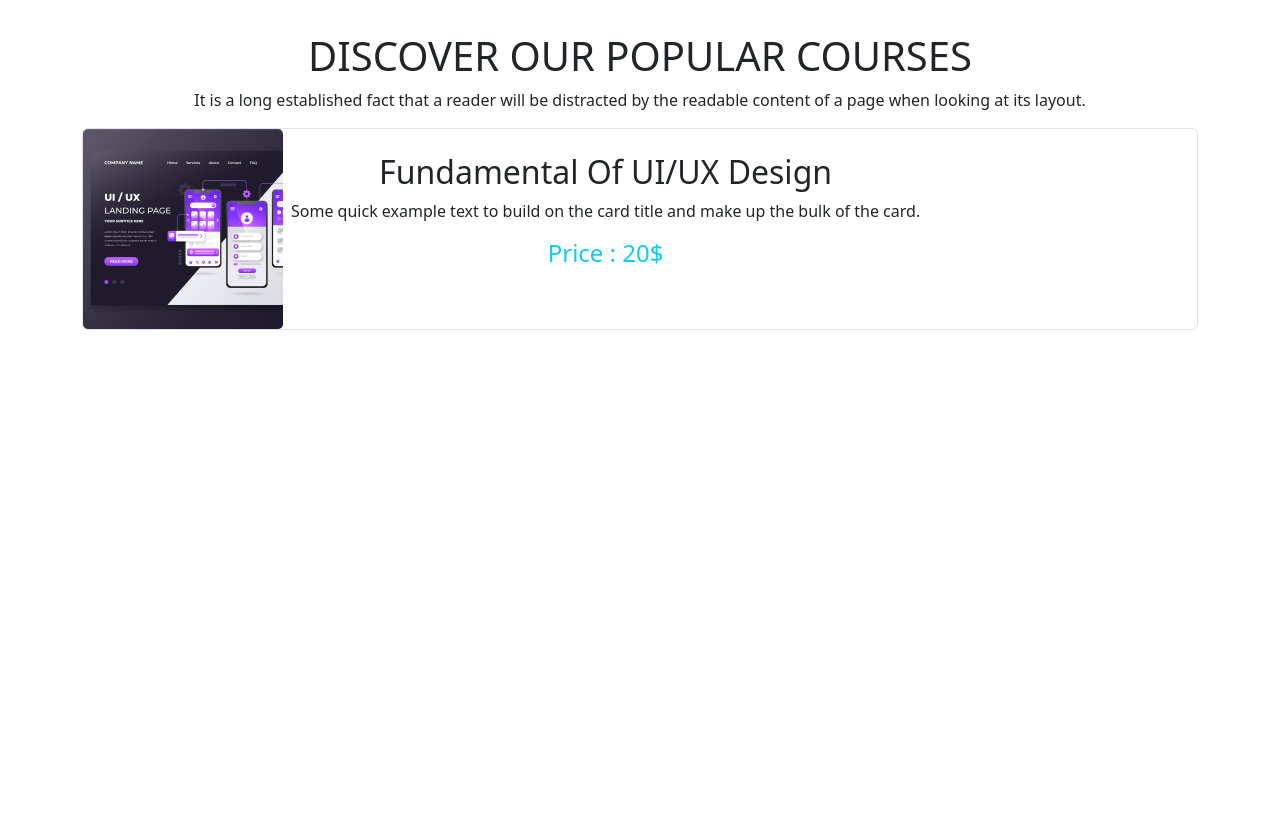
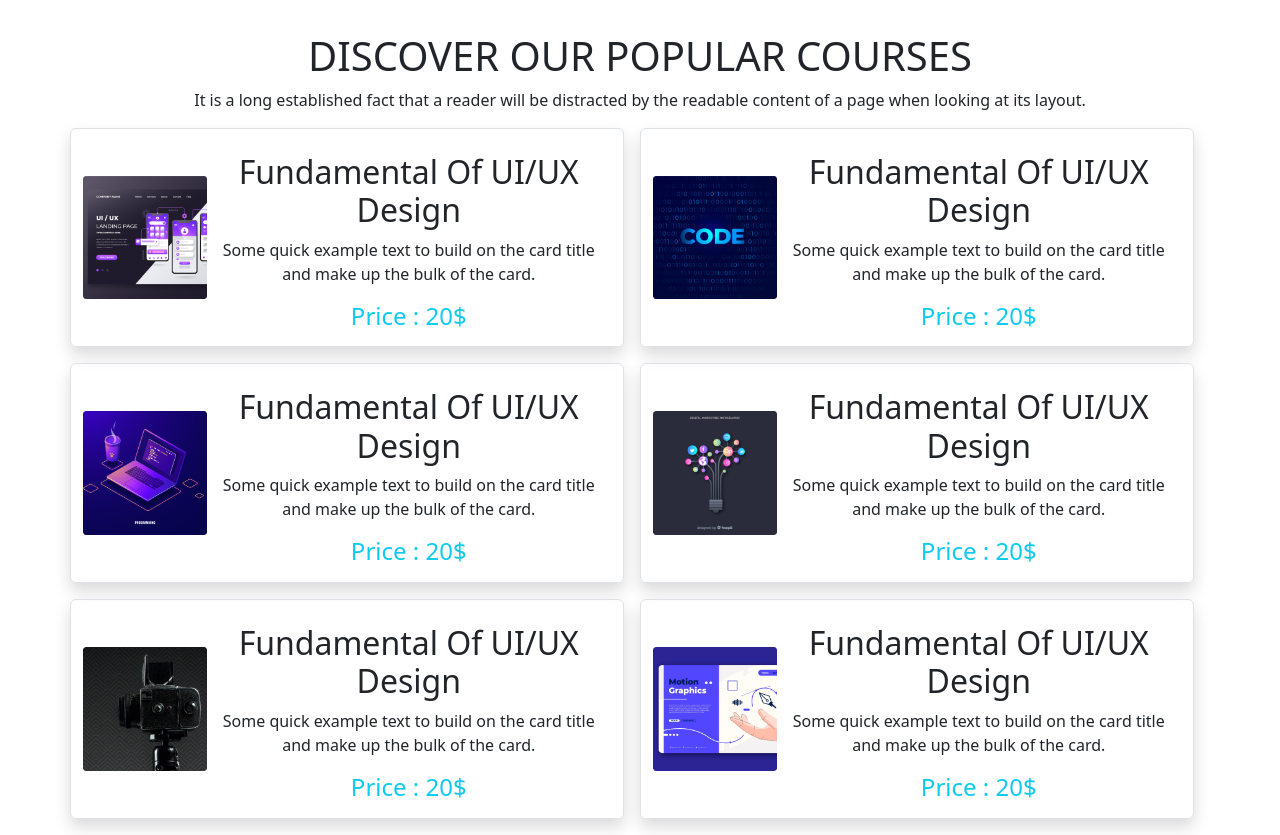
Before and after one commit to BbillahrariBBr/EdTechlanding, a plain HTML site: page index.html in a window 1280 px wide. Shown: the part 680-1515 px from the top of the page. Before the commit the page ends 1026 px from the top, so only its background shows below. Drawn offline with nearby package versions, Linux system fonts and the light colour scheme.

Commit message:
discover our popular course responsive done

```diff
--- a/index.html
+++ b/index.html
@@ -133,13 +133,105 @@
                     readable content of a page when looking at its layout.</p>
             </div>
             <!-- courses -->
-            <div class="grid g-col-lg-6">
+            <div class="">
                 <!-- single course -->
-                <div class="text-center border border-1 rounded mb-3">
+                <div class="row ">
+                    <div class="text-center border border-1 rounded mb-3 col-md-12 col-lg me-3 shadow">
                         <!-- course image -->
-                    <div class="d-md-flex">
-                        <div class="">
+                        <div class="d-sm-flex">
+                            <div class="d-sm-flex justify-content-center align-items-center">
                                 <img class="img-fluid" src="images/course/course-1.png" alt="">
+                            </div>
+                            <!-- course details -->
+                            <div class="mt-3 p-2">
+                                <h2 class="text-break">Fundamental Of UI/UX Design</h2>
+                                <p class="text-center text-break">Some quick example text to build on the card title and
+                                    make up
+                                    the bulk of the card.</p>
+                                <h4 class="text-info text-break">Price : 20$</h4>
+                            </div>
+                        </div>
+
+                    </div>
+                    <div class="text-center border border-1 rounded mb-3 col-md-12 col-lg me-3 shadow">
+                        <!-- course image -->
+                        <div class="d-sm-flex">
+                            <div class="d-sm-flex justify-content-center align-items-center">
+                                <img class="img-fluid w-100" src="images/course/course-2.png" alt="">
+                            </div>
+                            <!-- course details -->
+                            <div class="mt-3 p-2">
+                                <h2 class="text-break">Fundamental Of UI/UX Design</h2>
+                                <p class="text-center text-break">Some quick example text to build on the card title and
+                                    make up
+                                    the bulk of the card.</p>
+                                <h4 class="text-info text-break">Price : 20$</h4>
+                            </div>
+                        </div>
+
+                    </div>
+
+                </div>
+                <div class="row ">
+                    <div class="text-center border border-1 rounded mb-3 col-md-12 col-lg me-3 shadow">
+                        <!-- course image -->
+                        <div class="d-sm-flex">
+                            <div class="d-sm-flex justify-content-center align-items-center">
+                                <img class="img-fluid w-100" src="images/course/course-3.png" alt="">
+                            </div>
+                            <!-- course details -->
+                            <div class="mt-3 p-2">
+                                <h2 class="text-break">Fundamental Of UI/UX Design</h2>
+                                <p class="text-center text-break">Some quick example text to build on the card title and
+                                    make up
+                                    the bulk of the card.</p>
+                                <h4 class="text-info text-break">Price : 20$</h4>
+                            </div>
+                        </div>
+
+                    </div>
+                    <div class="text-center border border-1 rounded mb-3 col-md-12 col-lg me-3 shadow">
+                        <!-- course image -->
+                        <div class="d-sm-flex">
+                            <div class="d-sm-flex justify-content-center align-items-center">
+                                <img class="img-fluid w-100" src="images/course/course-4.png" alt="">
+                            </div>
+                            <!-- course details -->
+                            <div class="mt-3 p-2">
+                                <h2 class="text-break">Fundamental Of UI/UX Design</h2>
+                                <p class="text-center text-break">Some quick example text to build on the card title and
+                                    make up
+                                    the bulk of the card.</p>
+                                <h4 class="text-info text-break">Price : 20$</h4>
+                            </div>
+                        </div>
+
+                    </div>
+
+                </div>
+                <div class="row ">
+                    <div class="text-center border border-1 rounded mb-3 col-md-12 col-lg me-3 shadow">
+                        <!-- course image -->
+                        <div class="d-sm-flex">
+                            <div class="d-sm-flex justify-content-center align-items-center">
+                                <img class="img-fluid w-100" src="images/course/course-5.png" alt="">
+                            </div>
+                            <!-- course details -->
+                            <div class="mt-3 p-2">
+                                <h2 class="text-break">Fundamental Of UI/UX Design</h2>
+                                <p class="text-center text-break">Some quick example text to build on the card title and
+                                    make up
+                                    the bulk of the card.</p>
+                                <h4 class="text-info text-break">Price : 20$</h4>
+                            </div>
+                        </div>
+
+                    </div>
+                    <div class="text-center border border-1 rounded mb-3 col-md-12 col-lg me-3 shadow">
+                        <!-- course image -->
+                        <div class="d-sm-flex">
+                            <div class="d-sm-flex justify-content-center align-items-center">
+                                <img class="img-fluid w-100" src="images/course/course-6.png" alt="">
                             </div>
                             <!-- course details -->
                             <div class="mt-3 p-2">
@@ -155,6 +247,10 @@
 
                 </div>
 
+
+
+            </div>
+
         </section>
 
         <!-- discover our popular corse part end -->
```
Lines whose indentation alone changed are shown as unchanged.
